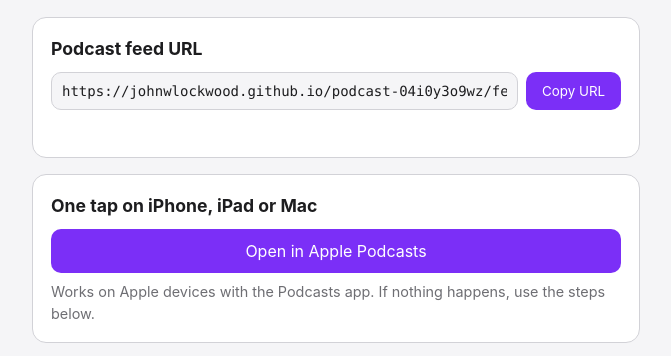
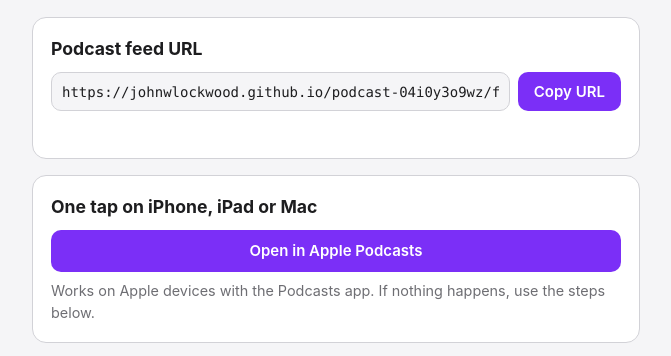
Before and after one commit to johnwlockwood/podcast-04i0y3o9wz, a plain HTML site: page index.html in a window 1280 px wide. Shown: the part 408-764 px from the top of the page, without its empty margins (304-975 px from the left). Drawn offline with Linux system fonts and the light colour scheme.

Commit message:
Fix subscribe page button font

```diff
--- a/index.html
+++ b/index.html
@@ -19,7 +19,7 @@
 h2{font-size:1.1rem;margin:0 0 10px}
 .urlrow{display:flex;gap:8px;flex-wrap:wrap}
 input{flex:1 1 220px;min-width:0;font:14px ui-monospace,SFMono-Regular,Menlo,monospace;padding:10px;border:1px solid var(--line);border-radius:10px;background:var(--bg);color:var(--fg)}
-button,.btn{font:600 15px inherit;font-family:inherit;padding:10px 16px;border-radius:10px;border:0;background:var(--accent);color:#fff;cursor:pointer;text-decoration:none;display:inline-block;text-align:center}
+button,.btn{font-family:inherit;font-weight:600;font-size:15px;padding:10px 16px;border-radius:10px;border:0;background:var(--accent);color:#fff;cursor:pointer;text-decoration:none;display:inline-block;text-align:center}
 .btn{display:block;margin-top:4px}
 .note{color:var(--muted);font-size:.9rem;margin:8px 0 0}
 ol{padding-left:1.3em;margin:6px 0} li{margin:4px 0}
```
